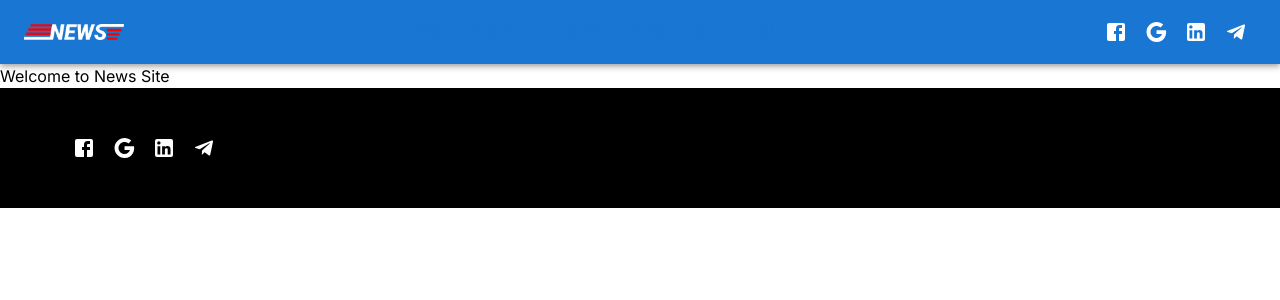
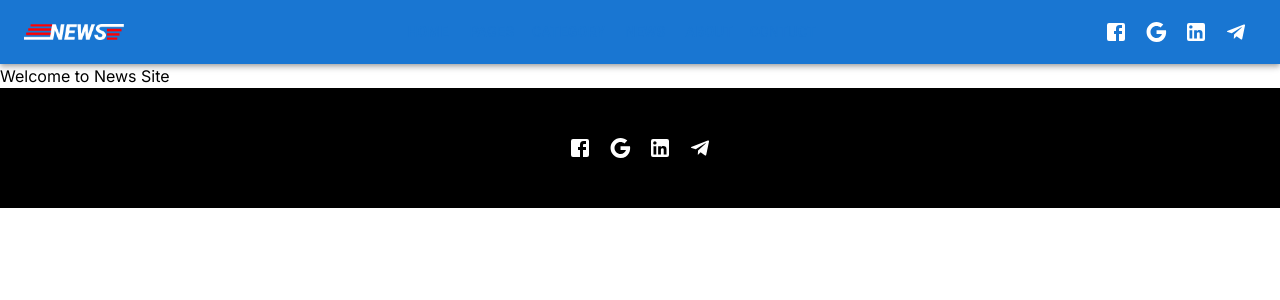
Before and after one commit to shuvo794/news-portal-site, a Next.js app: page / in a window 1280 px wide. Shown: the top 300 px of the page. Built offline with nearby package versions, Linux system fonts and the light colour scheme.

Commit message:
work  footer

```diff
--- a/src/components/shared/Footer/Footer.js
+++ b/src/components/shared/Footer/Footer.js
@@ -11,7 +11,7 @@ const Footer = () => {
       <Box className="bg-black px-2 py-10">
         <Container>
                 <Box
-                    className=""
+                    className="w-full text-center"
             sx={{
               "& svg": {
                 color: "white",
```
